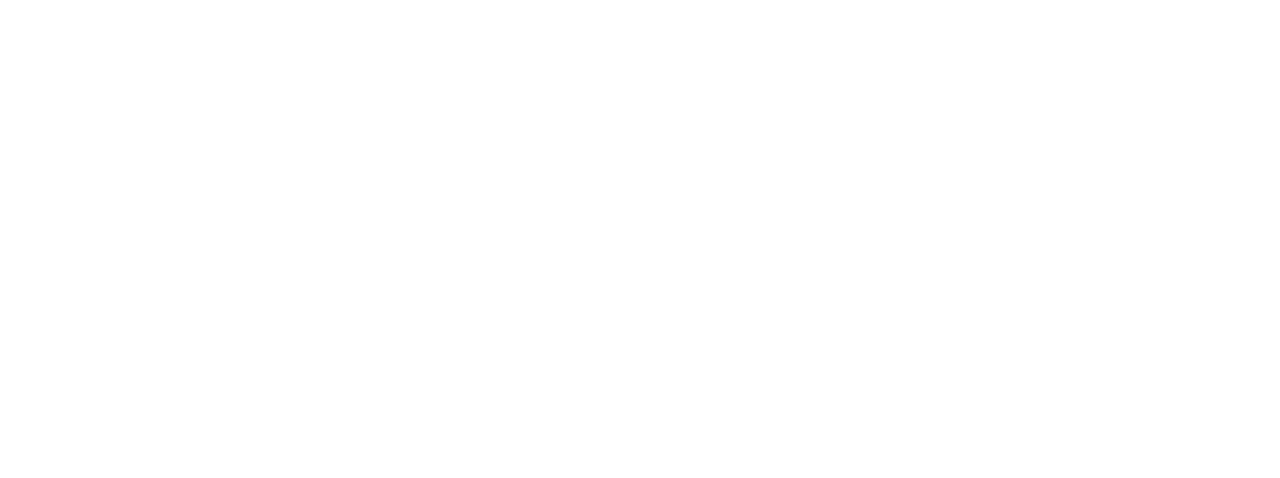
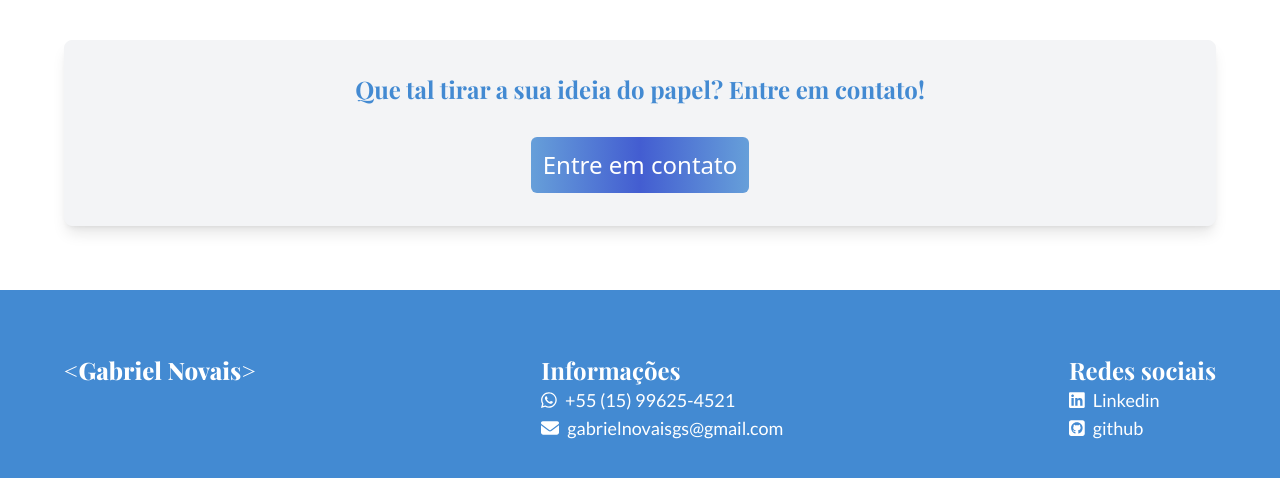
Before and after one commit to gabrielnovaisgs/portfolio-next-2, a Next.js app: page / in a window 1280 px wide. Shown: the part 2476-2954 px from the top of the page. Before the commit the page ends 2476 px from the top, so only its background shows below. Built offline with nearby package versions, Linux system fonts and the light colour scheme; a web font is replaced by a local one.

Commit message:
[feat]: add footer and cta in the end

```diff
--- a/src/app/(home)/layout.tsx
+++ b/src/app/(home)/layout.tsx
@@ -1,3 +1,4 @@
+import Footer from "@/components/footer";
 import Navebar from "@/components/header";
 
 import { ReactNode } from "react";
@@ -7,6 +8,7 @@
         <main className="">
             <Navebar></Navebar>
             {children}
+            <Footer></Footer>
         </main >
     )
 }
--- a/src/app/(home)/page.tsx
+++ b/src/app/(home)/page.tsx
@@ -1,3 +1,4 @@
+import CTAButton from '@/components/home/cta-button';
 import ProjectBlock, { ProjectBlockProps } from '@/components/home/project-block';
 import ServiceBlock, { ServiceBlockProps } from '@/components/home/service-block';
 import BaseStack from '@/components/home/stack/base-stack';
@@ -132,9 +133,7 @@
         <aside className="flex flex-col justify-evenly items-center gap-5 text-center  font-title">
           <p className="font-normal">Pense. Construa. Melhore.</p>
           <h1 className="text-4xl font-bold">Criando soluções digitais que seus  clientes amarão utilizar</h1>
-          <button className="text-2xl text-white p-3 rounded-md
-          bg-gradient-to-r from-accent/80 via-accent2  to-accent/80
-          " >Entre em contato</button>
+          <CTAButton></CTAButton>
         </aside>
         <aside className=''>
           <Image src="/assets/mockExample.png" width={1024} height={1024} alt='Exemplos de projetos'
@@ -174,6 +173,14 @@
           <BaseStack title='Frontend' icons={frontendIcons}></BaseStack>
         </section>
       </section>
+
+      <section className='my-16 flex justify-center items-center'>
+        <div className='flex flex-col gap-8  rounded-lg items-center justify-center p-8 w-full border border-gray-100 bg-gray-100 shadow-lg '>
+          <p className='text-2xl font-title text-accent font-bold'>Que tal tirar a sua ideia do papel? Entre em contato!</p>
+          <CTAButton></CTAButton>
+        </div>
+      </section>
+
     </main>
   );
 }
--- /dev/null
+++ b/src/components/Logo-white.tsx
@@ -0,0 +1,6 @@
+export default function LogoWhite() {
+    return (
+        <h1 className="font-title font-extrabold text-2xl text-white
+        ">{"<Gabriel Novais>"}</h1>
+    )
+}
--- /dev/null
+++ b/src/components/footer.tsx
@@ -0,0 +1,42 @@
+import { FontAwesomeIcon } from "@fortawesome/react-fontawesome";
+import LogoWhite from "./Logo-white";
+import { faWhatsapp } from "@fortawesome/free-brands-svg-icons";
+import { faEnvelope, } from "@fortawesome/free-solid-svg-icons";
+import { faGithubSquare, faLinkedin } from "@fortawesome/free-brands-svg-icons";
+
+
+
+export default function Footer() {
+    return (
+        <footer className="flex p-16 bg-accent text-white justify-between font-normal font-bold text-lg">
+            <LogoWhite></LogoWhite>
+            <aside>
+                <p className="font-title text-2xl font-bold">Informações</p>
+                <ul >
+                    <li className="flex gap-2 items-center">
+                        <FontAwesomeIcon icon={faWhatsapp}></FontAwesomeIcon>
+                        <a href="https://wa.me/5515996254521?text=Gostaria%20de%20tirar%20minha%20ideia%20do%20papel!">+55 (15) 99625-4521</a>
+                    </li>
+                    <li className="flex gap-2 items-center">
+                        <FontAwesomeIcon icon={faEnvelope}></FontAwesomeIcon>
+                        <a href="mailto:gabrielnovaisgs+work@gmail.com">gabrielnovaisgs@gmail.com</a>
+                    </li>
+                </ul>
+
+            </aside>
+            <aside>
+                <p className="font-title text-2xl font-bold">Redes sociais</p>
+                <ul >
+                    <li className="flex gap-2 items-center">
+                        <FontAwesomeIcon icon={faLinkedin}></FontAwesomeIcon>
+                        <a href="https://www.linkedin.com/in/gabriel-novais-b27a82b6/">Linkedin</a>
+                    </li>
+                    <li className="flex gap-2 items-center">
+                        <FontAwesomeIcon icon={faGithubSquare}></FontAwesomeIcon>
+                        <a href="https://github.com/gabrielnovaisgs">github</a>
+                    </li>
+                </ul>
+            </aside>
+        </footer>
+    )
+}
--- /dev/null
+++ b/src/components/home/cta-button.tsx
@@ -0,0 +1,8 @@
+export default function CTAButton() {
+    return (
+        <button className="text-2xl text-white p-3 rounded-md
+          bg-gradient-to-r from-accent/80 via-accent2  to-accent/80
+          " >Entre em contato</button>
+
+    )
+}
```
